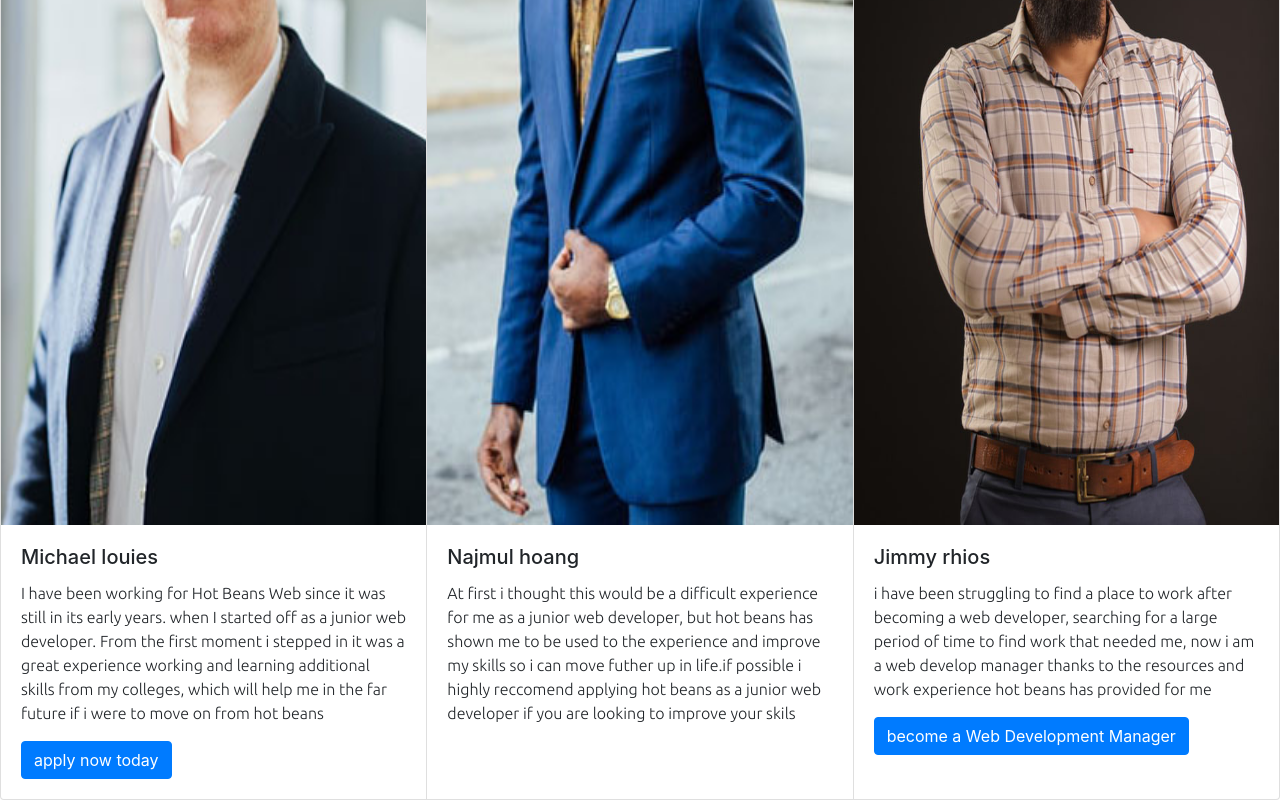
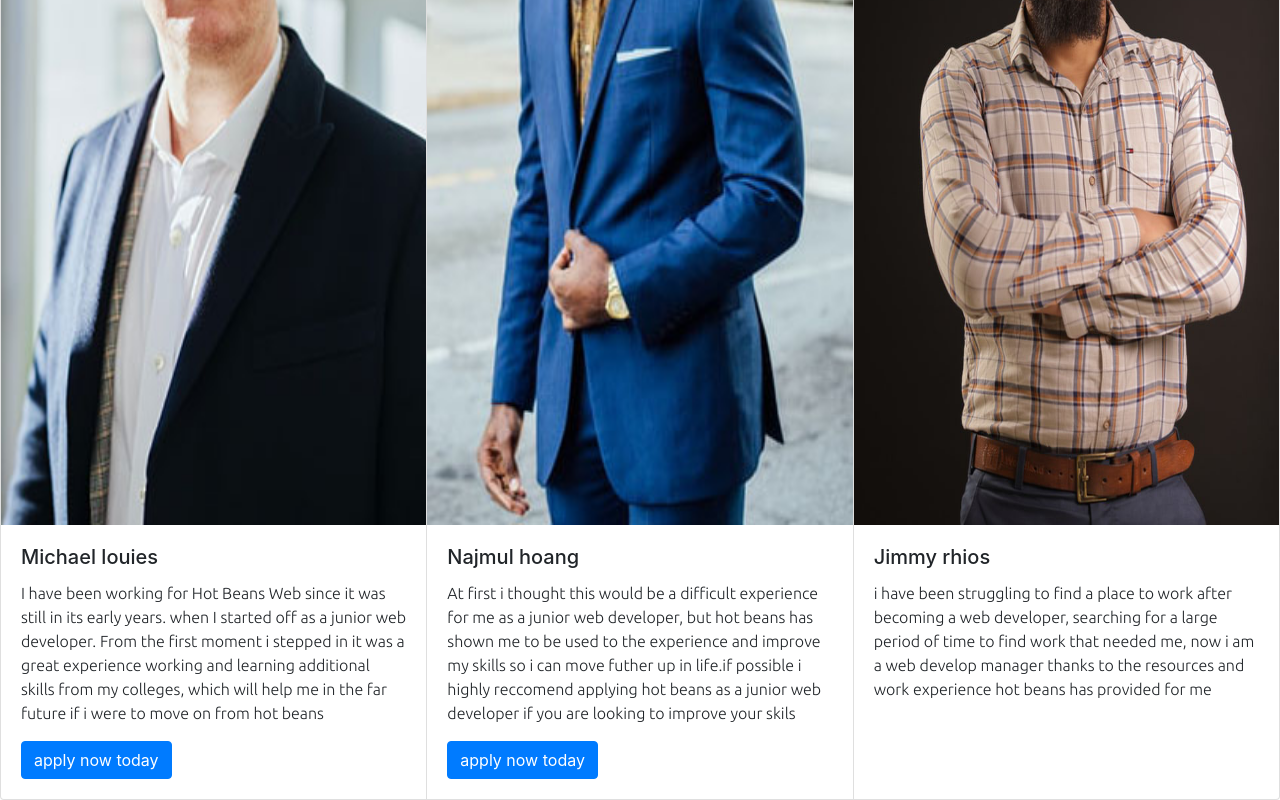
Before and after one commit to Emran661199/hotbeans, a plain HTML site: page profile.html in a window 1280 px wide. Shown: the part 460-1260 px from the top of the page. Drawn offline with nearby package versions, Linux system fonts and the light colour scheme.

Commit message:
Update profile.html

```diff
--- a/profile.html
+++ b/profile.html
@@ -59,6 +59,7 @@
                     <h5 class="card-title">Najmul hoang</h5>
                     <p class="card-text">At first i thought this would be a difficult experience for me as a junior web developer, but hot beans has shown me to be used to the experience and improve my skills so i can move futher up in life.if possible i highly reccomend applying hot beans as a junior web developer if you are looking to improve your skils</p>
                     <p class="card-text"><small class="text-muted"></small></p>
+                      <a href="Apply Now.html" class="btn btn-primary">apply now today</a>
                   </div>
                 </div>
                 <div class="card">
@@ -67,7 +68,7 @@
                     <h5 class="card-title">Jimmy rhios</h5>
                     <p class="card-text">i have been struggling to find a place to work after becoming a web developer, searching for a large period of time to find work that needed me, now i am a web develop manager thanks to the resources and work experience hot beans has provided for me</p>
                     <p class="card-text"><small class="text-muted"></small></p>
-                    <a href="Apply Now.html" class="btn btn-primary">become a Web Development Manager</a>
+
                   </div>
                 </div>
               </div>
```
